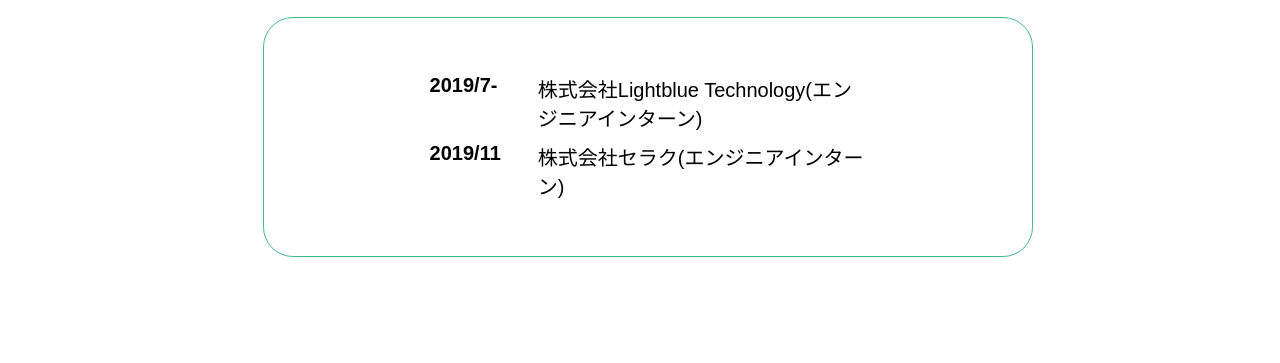
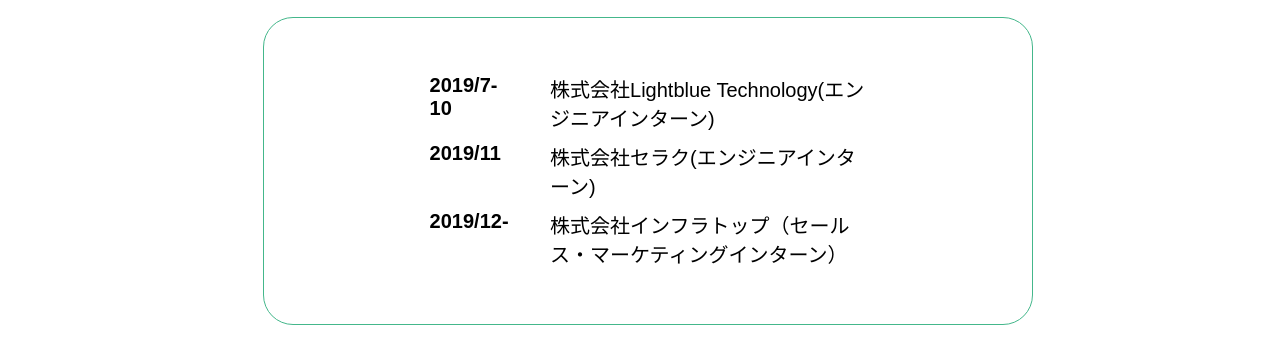
Before and after one commit to Deku17ans/Deku17ans.github.io, a plain HTML site: page about/index.html in a window 1280 px wide. Shown: the part 719-1082 px from the top of the page. Drawn offline with Linux system fonts and the light colour scheme.

Commit message:
changed the about page

```diff
--- a/about/index.html
+++ b/about/index.html
@@ -75,13 +75,18 @@
         <div class="experience">
           <table>
             <tr>
-              <th>2019/7-</th>
+              <th>2019/7-10</th>
               <td>株式会社Lightblue Technology(エンジニアインターン)</td>
             </tr>
             <tr>
               <th>2019/11</th>
               <td>株式会社セラク(エンジニアインターン)</td>
             </tr>
+            <tr>
+              <th>2019/12-</th>
+              <td>株式会社インフラトップ（セールス・マーケティングインターン）</td>
+            </tr>
+
           </table>
 
         </div>
```
